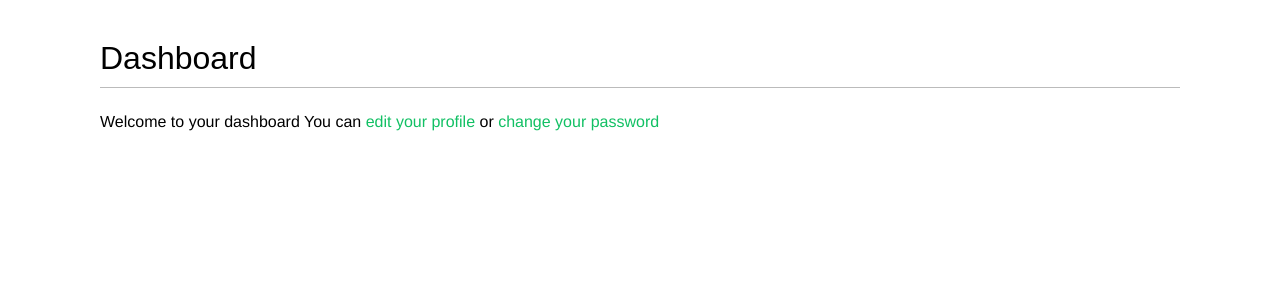
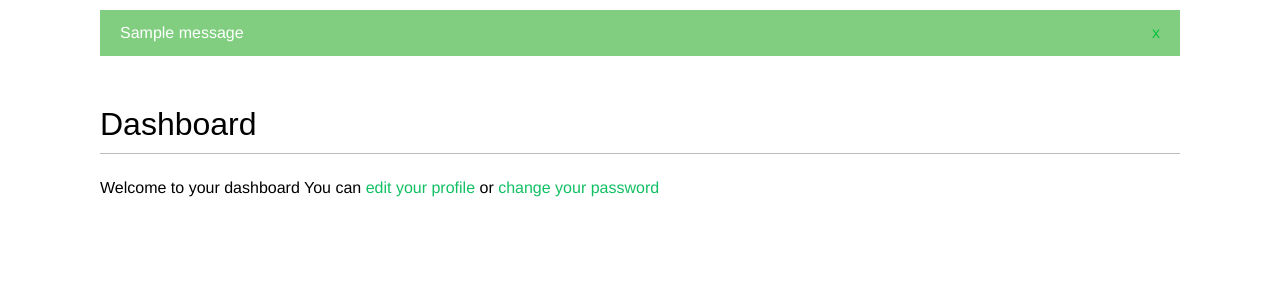
Before and after one commit to prace-prc/djangoPractice_2, a Django app: page /account/ in a window 1280 px wide. Shown: the part 48-348 px from the top of the page. Run offline with Django 4.2, Linux system fonts and the light colour scheme; a user stored in the database is signed in; tables that the repository leaves empty hold one stand-in row (values such as "Sample post"); one stand-in notice (Sample message) is shown; some web fonts are replaced.

Commit message:
[기능 작성] 메시지 프레임워크 추가

```diff
--- a/account/templates/base.html
+++ b/account/templates/base.html
@@ -30,6 +30,16 @@
 {% endif %}
 </span>
 </div>
+{% if messages %}
+    <ul class="messages">
+        {% for message in messages %}
+            <li class="{{ message.tags }}">
+                {{ message|safe }}
+                <a href="#" class="close">x</a>
+            </li>
+        {% endfor %}
+    </ul>
+{% endif %}
 <div id="content">
     {% block content %}
     {% endblock %}
--- a/account/views.py
+++ b/account/views.py
@@ -1,5 +1,6 @@
 from django.contrib.auth import authenticate, login
 from django.contrib.auth.decorators import login_required
+from django.contrib import messages
 from django.http import HttpResponse
 from django.shortcuts import render
 from .models import Profile
@@ -61,6 +62,10 @@ def edit(request):
         if user_form.is_valid() and profile_form.is_valid():
             user_form.save()
             profile_form.save()
+            messages.success(request, 'Profile updated '
+                                      'successfully')
+        else:
+            messages.error(request, 'Error updating your profile')
     else:
         user_form = UserEditForm(instance=request.user)
         profile_form = ProfileEditForm(instance=request.user.profile)
```
